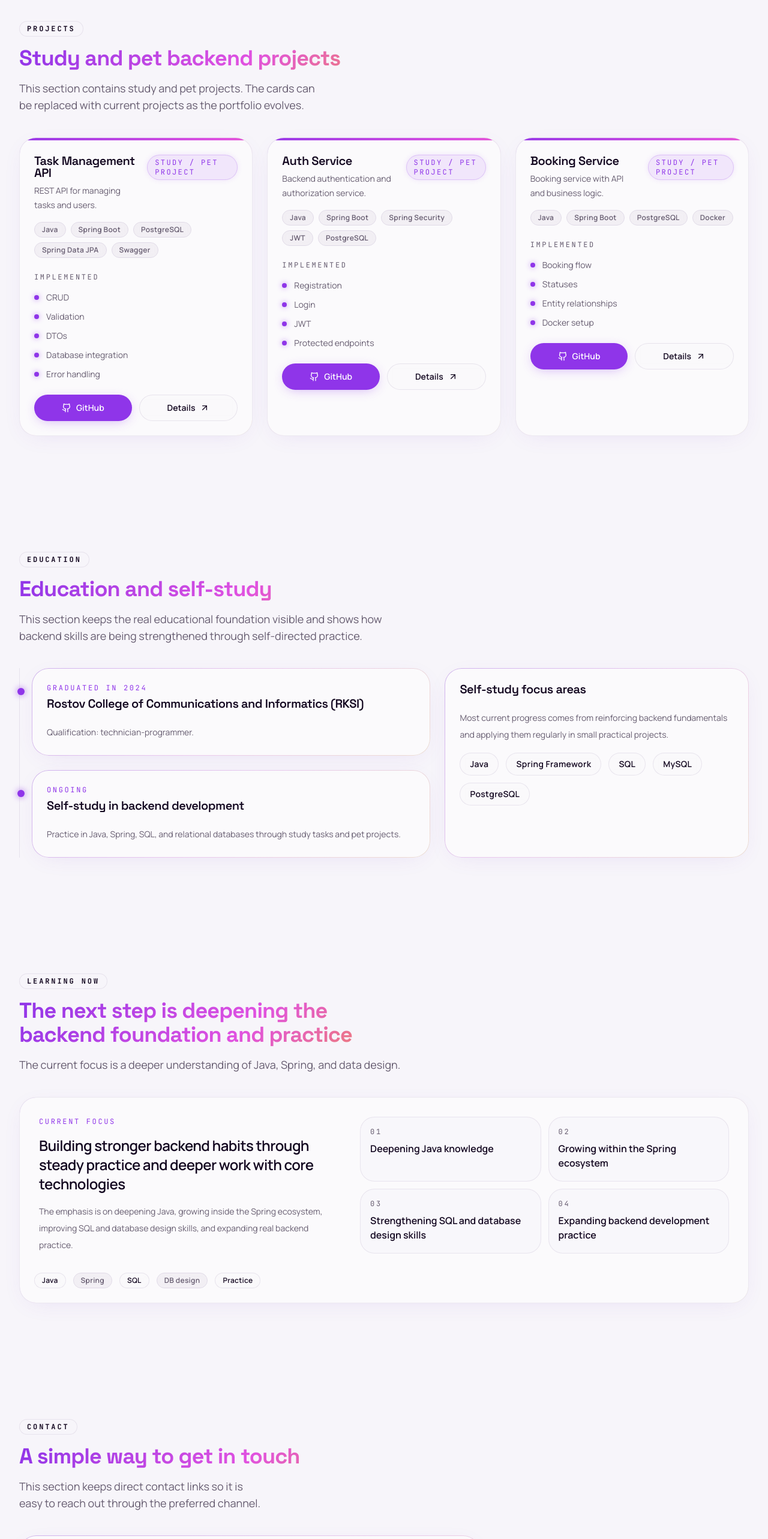
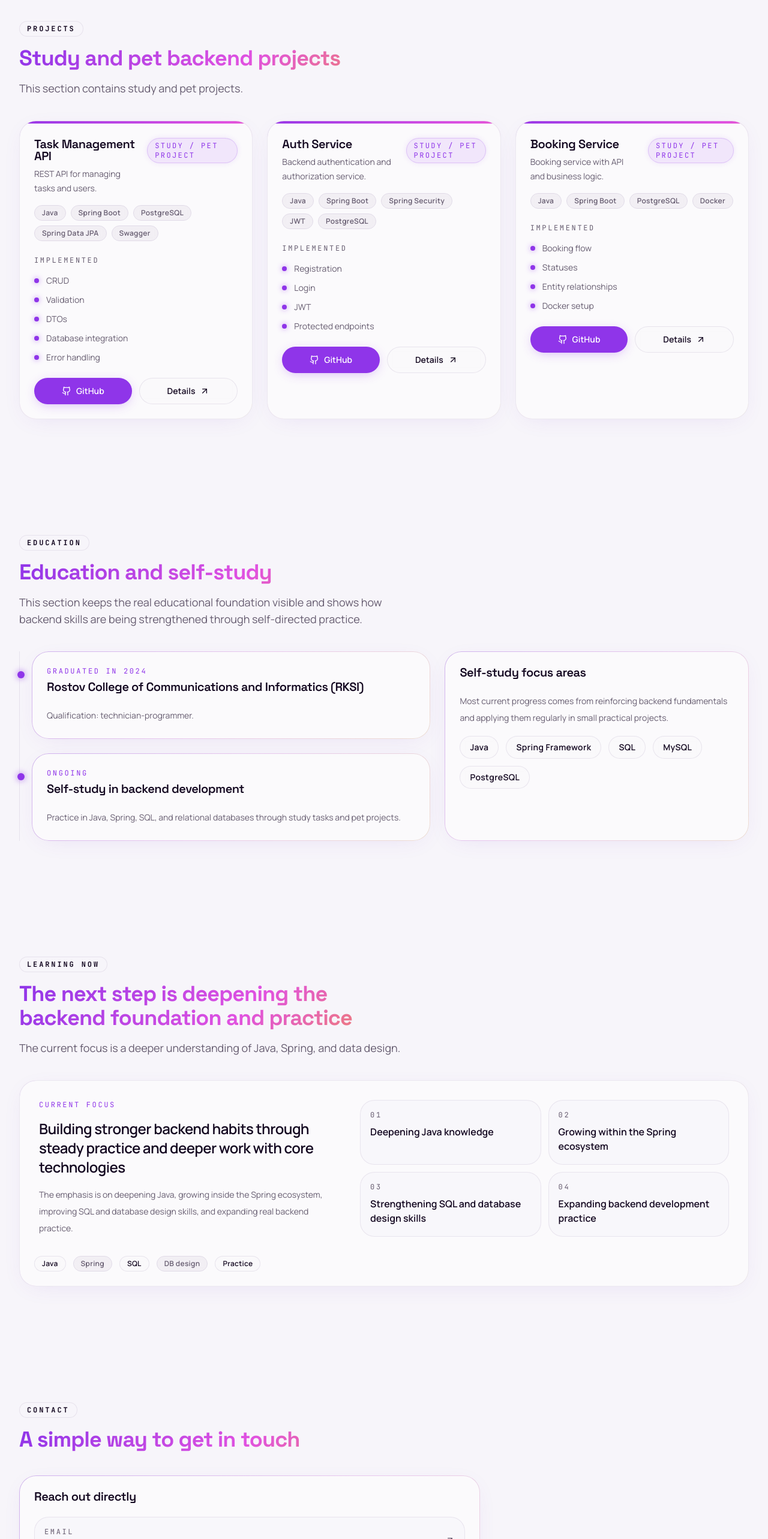
Before and after one commit to vonomarap/resume-vonomarap, a React (Vite) app in the folder frontend/: page / in a window 1280 px wide. Shown: the part 2400-4966 px from the top of the page at 60% size. Built offline with nearby package versions, Linux system fonts and the light colour scheme.

Commit message:
Refine copy and support optional section descriptions

```diff
--- a/frontend/src/components/section-heading.tsx
+++ b/frontend/src/components/section-heading.tsx
@@ -3,7 +3,7 @@ import { Badge } from "@/components/ui/badge";
 type SectionHeadingProps = {
   eyebrow: string;
   title: string;
-  description: string;
+  description?: string;
 };
 
 export function SectionHeading({
@@ -19,9 +19,11 @@ export function SectionHeading({
       <h2 className="text-balance font-heading text-3xl font-extrabold tracking-tight text-gradient sm:text-4xl">
         {title}
       </h2>
-      <p className="text-balance text-base leading-7 text-muted-foreground sm:text-lg">
-        {description}
-      </p>
+      {description ? (
+        <p className="text-balance text-base leading-7 text-muted-foreground sm:text-lg">
+          {description}
+        </p>
+      ) : null}
     </div>
   );
 }
--- a/frontend/src/data/contact.ts
+++ b/frontend/src/data/contact.ts
@@ -42,8 +42,6 @@ export const contactContent = {
     section: {
       eyebrow: "Контакты",
       title: "Простой способ связаться",
-      description:
-        "Секция оставляет прямые контакты, по которым можно быстро связаться удобным способом.",
     },
     directTitle: "Связаться напрямую",
     footerSignature:
@@ -54,8 +52,6 @@ export const contactContent = {
     section: {
       eyebrow: "Contact",
       title: "A simple way to get in touch",
-      description:
-        "This section keeps direct contact links so it is easy to reach out through the preferred channel.",
     },
     directTitle: "Reach out directly",
     footerSignature:
--- a/frontend/src/data/profile.ts
+++ b/frontend/src/data/profile.ts
@@ -7,7 +7,7 @@ export const profiles = {
     fullName: "Vlad",
     role: "Junior Java / Spring Backend Developer",
     headline:
-      "Разрабатываю backend-приложения на Java и Spring и работаю с SQL и реляционными базами данных.",
+      "Разрабатываю backend-приложения на Java и Spring.",
     tagline:
       "Начинающий backend-разработчик, сфокусированный на Java, Spring Framework, SQL, MySQL и PostgreSQL.",
     summary:
--- a/frontend/src/data/projects.ts
+++ b/frontend/src/data/projects.ts
@@ -4,7 +4,7 @@ export const projectsContent = {
       eyebrow: "Проекты",
       title: "Учебные и pet-проекты по backend-разработке",
       description:
-        "В этом разделе собраны учебные и pet-проекты. Карточки можно заменить на актуальные проекты по мере обновления портфолио.",
+        "В этом разделе собраны учебные и pet-проекты.",
     },
     card: {
       tag: "Учебный / pet project",
@@ -41,7 +41,7 @@ export const projectsContent = {
       eyebrow: "Projects",
       title: "Study and pet backend projects",
       description:
-        "This section contains study and pet projects. The cards can be replaced with current projects as the portfolio evolves.",
+        "This section contains study and pet projects.",
     },
     card: {
       tag: "Study / pet project",
--- a/frontend/src/sections/contact-section.tsx
+++ b/frontend/src/sections/contact-section.tsx
@@ -9,6 +9,7 @@ import { Card, CardContent, CardHeader, CardTitle } from "@/components/ui/card";
 export function ContactSection() {
   const { locale } = useLocale();
   const copy = contactContent[locale];
+  const description = "description" in copy.section ? (copy.section.description as string) : undefined;
 
   return (
     <section id="contact" className="section-shell">
@@ -17,7 +18,7 @@ export function ContactSection() {
           <SectionHeading
             eyebrow={copy.section.eyebrow}
             title={copy.section.title}
-            description={copy.section.description}
+            description={description}
           />
         </Reveal>
 
```
